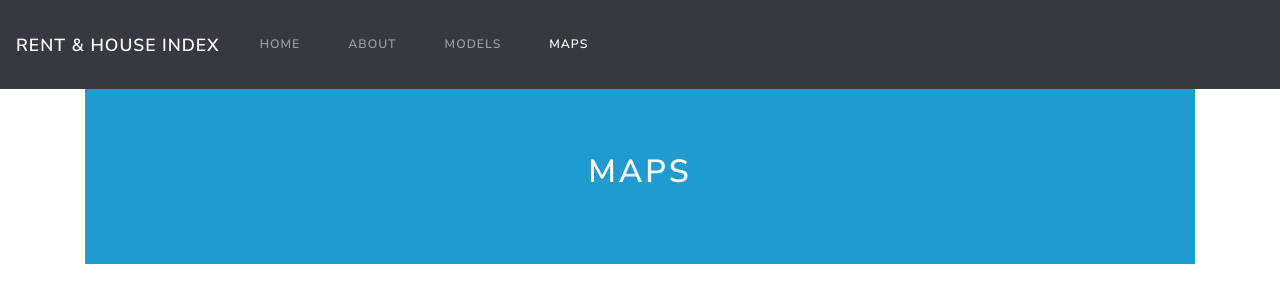
After one commit to marybellavia/project-two, a Flask app: page /maps in a window 1280 px wide. The commit adds this page. Shown: the top 303 px of the page. Run offline with Flask 2, Linux system fonts and the light colour scheme; some libraries are stand-ins or nearby versions.

Commit message:
transformed htmls to use base templates and jinja

```diff
--- a/app.py
+++ b/app.py
@@ -26,25 +26,25 @@ House = create_house(db)
 @app.route("/")
 def home():
     # Return template and data
-    return render_template("index.html")
+    return render_template("index.html", title="Rent & House Index Analysis")
 
 @app.route("/about")
 def about():
     # Return template and data
-    return render_template("about.html")
+    return render_template("about.html", title="About")
 
 # Route that will trigger the scrape function
-@app.route("/graphs")
-def graphs():
+@app.route("/models")
+def models():
 
     # Redirect back to home page
-    return render_template("graphs.html")
+    return render_template("models.html", title="Models")
 
-@app.route("/heatmap")
-def heatmaps():
+@app.route("/maps")
+def maps():
 
     # Redirect back to home page
-    return render_template("heatmaps.html")
+    return render_template("maps.html", title="Maps")
 
 if __name__ == "__main__":
     app.run(debug=True)
--- /dev/null
+++ b/templates/base.html
@@ -0,0 +1,77 @@
+<!DOCTYPE html>
+<html lang="en">
+
+<head>
+    <meta charset="UTF-8">
+    <meta name="viewport" content="width=device-width, initial-scale=1.0">
+    <meta http-equiv="X-UA-Compatible" content="ie=edge">
+    <title>{{ title }}</title>
+    <link rel="stylesheet" href="../static/css/style.css">
+</head>
+
+<body>
+    <nav class="navbar navbar-expand-lg navbar-dark bg-dark">
+        <a class="navbar-brand" href="/">Rent & House Index</a>
+        <button class="navbar-toggler" type="button" data-toggle="collapse" data-target="#navbarColor02"
+            aria-controls="navbarColor02" aria-expanded="false" aria-label="Toggle navigation">
+            <span class="navbar-toggler-icon"></span>
+        </button>
+
+        <div class="collapse navbar-collapse" id="navbarColor02">
+            <ul class="navbar-nav mr-auto">
+
+                {% if title == 'Rent & House Index Analysis' %}
+                <li class="nav-item active">
+                    <a class="nav-link" href="/">Home<span class="sr-only">(current)</span></a>
+                </li>
+                {% else %}
+                <li class="nav-item">
+                    <a class="nav-link" href="/">Home</a>
+                </li>
+                {% endif %}
+
+                {% if title == 'About' %}
+                <li class="nav-item active">
+                    <a class="nav-link" href="/about"><span class="sr-only">(current)</span>About</a>
+                </li>
+                {% else %}
+                <li class="nav-item">
+                    <a class="nav-link" href="/about">About</a>
+                </li>
+                {% endif %}
+
+                {% if title == 'Models' %}
+                <li class="nav-item active">
+                    <a class="nav-link" href="/models"><span class="sr-only">(current)</span>Models</a>
+                </li>
+                {% else %}
+                <li class="nav-item">
+                    <a class="nav-link" href="/models">Models</a>
+                </li>
+                {% endif %}
+
+                {% if title == 'Maps' %}
+                <li class="nav-item active">
+                    <a class="nav-link" href="/maps"><span class="sr-only">(current)</span>Maps</a>
+                </li>
+                {% else %}
+                <li class="nav-item">
+                    <a class="nav-link" href="/maps">Maps</a>
+                </li>
+                {% endif %}
+        </div>
+    </nav>
+
+    <div class="container">
+        {% block content %}
+        {% endblock %}
+    </div>
+
+    <script src="https://cdnjs.cloudflare.com/ajax/libs/d3/5.5.0/d3.min.js"></script>
+
+    <script src="https://cdn.plot.ly/plotly-latest.min.js"></script>
+
+    <script src="{{ url_for('static', filename='js/app.js') }}"></script>
+</body>
+
+</html>
--- /dev/null
+++ b/templates/maps.html
@@ -0,0 +1,15 @@
+{% extends "base.html" %}
+
+{% block content %}
+<div class="jumbotron bg-info" style="text-align: center">
+    <h1 class="text-light">{{ title }}</h1>
+</div>
+
+<div class="row">
+    <div class="col-md-12 d-flex justify-content-center text-center">
+        <div class="map-one"></div>
+        <div class="map-two"></div>
+    </div>
+</div>
+
+{% endblock %}
```
Also changed, not shown: templates/about.html (+12 -56 lines), templates/index.html (+5 -48 lines), templates/models.html (added, +15 -0 lines), templates/graphs.html (deleted), templates/heatmaps.html (deleted).
